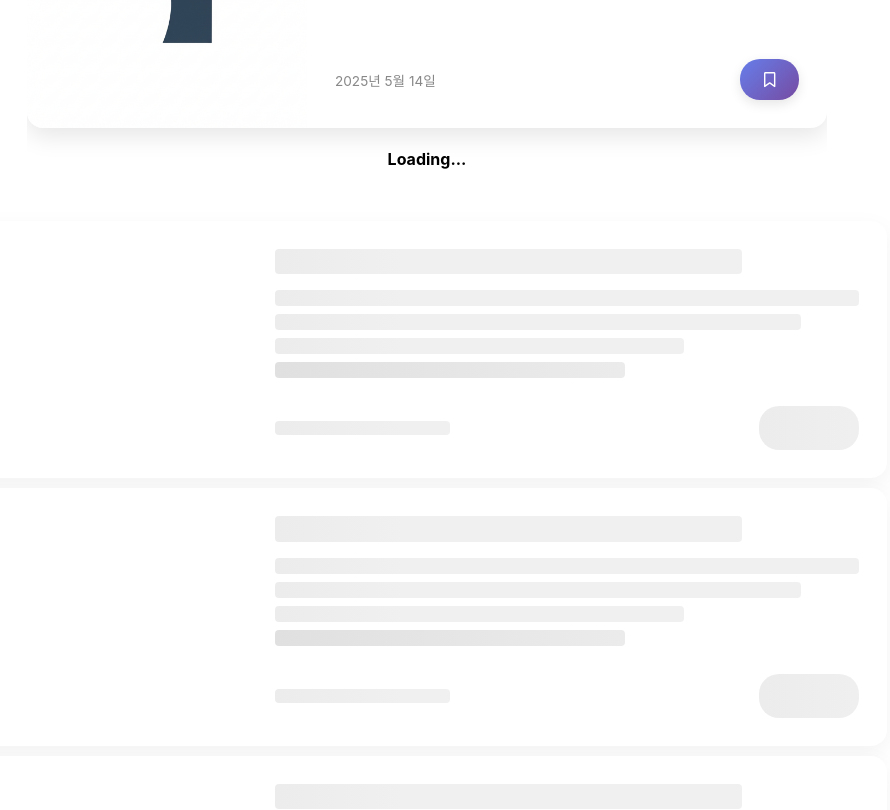
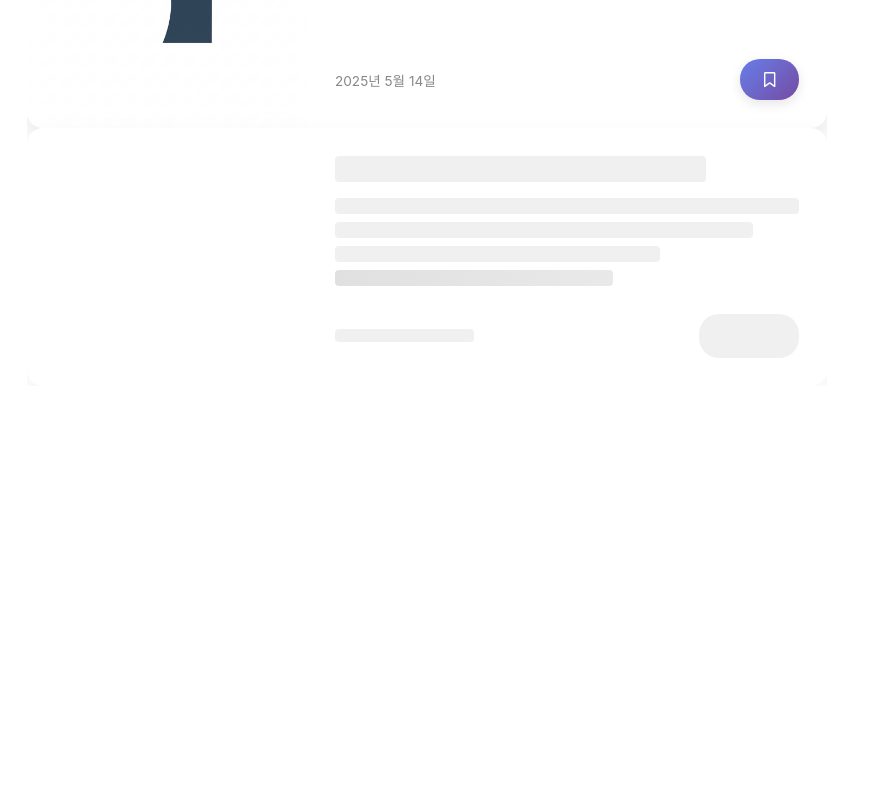
Before and after one commit to Hwanjin-Choi/project-goose-frontend, a React (Vite) app: page /view-news in a window 1280 px wide. Shown: the part 540-1350 px from the top of the page, without its empty margins (213-1103 px from the left). After the commit the page ends 946 px from the top, so only its background shows below. Built offline with nearby package versions, Linux system fonts and the light colour scheme.

Commit message:
add InfiniteScroll Skeleton
InfiniteScroll 에 로딩 시 Skeleton 추가

```diff
--- a/src/components/InfiniteScrollController/infiniteScrollController.jsx
+++ b/src/components/InfiniteScrollController/infiniteScrollController.jsx
@@ -4,6 +4,7 @@ import InfiniteScroll from "react-infinite-scroll-component";
 import styled from "styled-components";
 
 import { NewsCard } from "../NewsCard/NewsCard";
+import NewsCardSkeleton from "../../components/NewsCardSkeleton/NewsCardSkeleton";
 
 const NewsCardsContainer = styled.div`
   display: flex;
@@ -47,7 +48,20 @@ const InfiniteScrollController = () => {
       dataLength={items.length}
       next={fetchData}
       hasMore={hasMore}
-      loader={<h4 style={{ textAlign: "center" }}>Loading...</h4>}
+      loader={
+        <NewsCardsContainer>
+          <>
+            {[...Array(1)].map(
+              (
+                _,
+                index // 다음 1개에 대한 스켈레톤 추후에 서버에서 몇개씩 넘기는지 확인하고 redux로 받기
+              ) => (
+                <NewsCardSkeleton key={`skeleton-${index}`} />
+              )
+            )}
+          </>
+        </NewsCardsContainer>
+      }
       endMessage={
         <p style={{ textAlign: "center" }}>
           <b>뉴스가 더 없습니다.</b>
--- a/src/pages/ViewNewsPage/ViewNewsPage.jsx
+++ b/src/pages/ViewNewsPage/ViewNewsPage.jsx
@@ -4,7 +4,6 @@ import { NewsCard } from "../../components/NewsCard/NewsCard";
 import MainSearchInput from "../../components/MainSearchInput/MainSearchInput"; // MainSearchInput 임포트
 import { getNewsApi } from "../../api/News/fetchNews";
 import InfiniteScrollController from "../../components/InfiniteScrollController/infiniteScrollController";
-import NewsCardSkeleton from "../../components/NewsCardSkeleton/NewsCardSkeleton";
 import { useSelector, useDispatch } from "react-redux";
 import { setKeyword } from "../../redux/keyword/keywordSlice";
 import useMobileDetect from "../../hook/useMobileDetect";
@@ -39,7 +38,6 @@ const NewsCardsContainer = styled.div`
 const ViewNewsPage = () => {
   const currentKeyword = useSelector((state) => state.keyword.searchText);
   const [searchTerm, setSearchTerm] = useState(currentKeyword);
-  const [isLoading, setIsLoading] = useState(true);
 
   const dispatch = useDispatch();
   const isMobile = useMobileDetect();
@@ -66,23 +64,7 @@ const ViewNewsPage = () => {
           />
         </SearchInputWrapper>
       )}
-
       <InfiniteScrollController />
-
-      <NewsCardsContainer>
-        {isLoading && (
-          <>
-            {[...Array(3)].map(
-              (
-                _,
-                index // 다음 3개에 대한 스켈레톤
-              ) => (
-                <NewsCardSkeleton key={`skeleton-${index}`} />
-              )
-            )}
-          </>
-        )}
-      </NewsCardsContainer>
     </ViewNewsPageWrapper>
   );
 };
```
